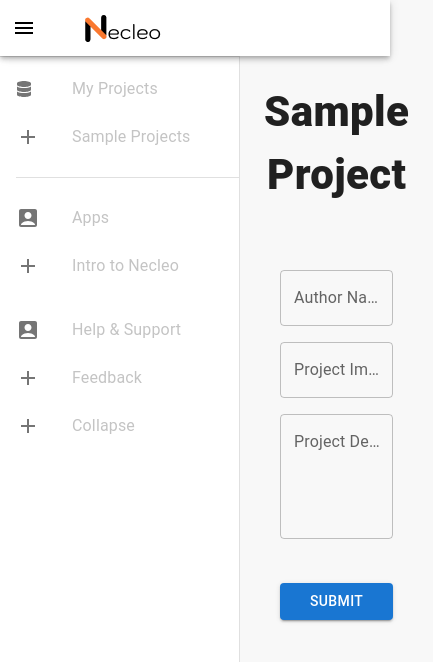
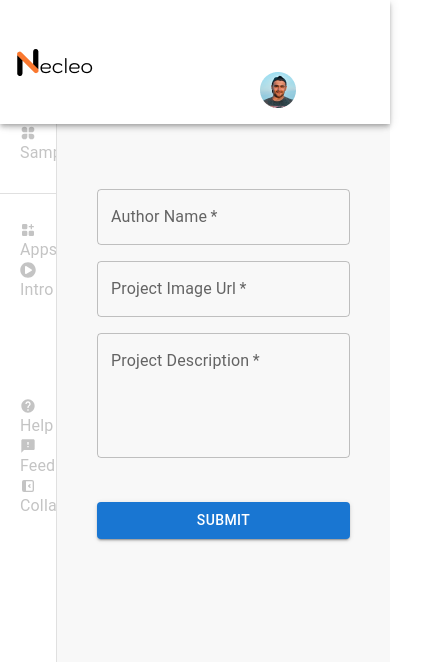
Before and after one commit to SakibAlHasan10/Necleo-Client-Site, a React (Vite) app: page /dashboard/sample-projects in a window 390 px wide. Shown: the top 662 px of the page, 433 px wide, since content can reach past the window. Built offline with nearby package versions, Linux system fonts and the light colour scheme.

Commit message:
responsive

```diff
--- a/src/Pages/addProject/AddProject.jsx
+++ b/src/Pages/addProject/AddProject.jsx
@@ -34,7 +34,7 @@ const AddProject = () => {
     }
   return (
     <Box sx={{p:3, height:"88vh"}}>
-      <Typography textAlign={"center"} sx={{ fontWeight: "800", fontSize:"42px" }}>
+      <Typography textAlign={"center"} sx={{ fontWeight: "800", fontSize:{xs:"30px",md:"42px"} }}>
       Sample Project
       </Typography>
       <Box component="form" noValidate onSubmit={handleSubmit} sx={{ mt: 8 }}>
--- a/src/Pages/dashboard/Dashboard.jsx
+++ b/src/Pages/dashboard/Dashboard.jsx
@@ -5,7 +5,6 @@ import MuiDrawer from "@mui/material/Drawer";
 import MuiAppBar from "@mui/material/AppBar";
 import Toolbar from "@mui/material/Toolbar";
 import CssBaseline from "@mui/material/CssBaseline";
-import Typography from "@mui/material/Typography";
 import Divider from "@mui/material/Divider";
 import IconButton from "@mui/material/IconButton";
 import MenuIcon from "@mui/icons-material/Menu";
@@ -13,7 +12,9 @@ import ChevronLeftIcon from "@mui/icons-material/ChevronLeft";
 import ChevronRightIcon from "@mui/icons-material/ChevronRight";
 import { Outlet } from "react-router-dom";
 import DashboardRoute from "./DashboardRoute";
-
+import { BiSolidDownArrow } from "react-icons/bi";
+import logo from "../../assets/logo.png"
+import avatar from "../../assets/Ellipse 1.png"
 const drawerWidth = 240;
 const openedMixin = (theme) => ({
   width: drawerWidth,
@@ -83,17 +84,20 @@ const Dashboard = () => {
   const [open, setOpen] = React.useState(false);
 
   const handleDrawerOpen = () => {
-    setOpen(true);
+    setOpen(!open);
   };
 
   const handleDrawerClose = () => {
     setOpen(false);
   };
+  // console.log(open)
   return (
     <Box sx={{ display: "flex" }}>
       <CssBaseline />
       <AppBar position="fixed" sx={{ bgcolor: "#fff", zIndex:{sm:1100} }} open={open}>
-        <Toolbar>
+        <Toolbar sx={{display:"flex", justifyContent:"space-between"}}>
+          <Box sx={{display:"flex", alignItems:"center"}}>
+
           <IconButton
             color="inherit"
             aria-label="open drawer"
@@ -101,11 +105,10 @@ const Dashboard = () => {
             edge="start"
             sx={{
                 zIndex:0,
-              marginRight: 5,
+              marginRight: 1,
               color: "#000",
-              ...(open
-                ? { display:"none"  }
-                : { display: { md: "none" } }),
+              display:"none",
+              ...(open && { display: "none" }),
             }}
           >
             <MenuIcon />
@@ -117,36 +120,37 @@ const Dashboard = () => {
               width: 77,
             }}
             alt="logo"
-            src="/src/assets/logo.png"
+            src={logo}
           />
-          {/* <Typography variant="h6" noWrap component="div">
-            Dashboard
-          </Typography> */}
+          </Box>
+          <div className="text-black flex items-center gap-[14px]">
+            <div>
+              <div className="flex">
+                <h4 className="text-sm text-black mr-3 pr-3 font-medium border-r-2 border-black">Free Trial</h4>
+                <p className="text-[10px] font-normal">2days left</p>
+              </div>
+              <p className="text-[#FA782F] mt-2 text-[10px] font-normal">Extend free trail</p>
+            </div>
+            <div className="flex gap-3 items-center">
+              <img src={avatar} alt="avatar" className="w-9 h-9" />
+              <BiSolidDownArrow />
+            </div>
+          </div>
         </Toolbar>
       </AppBar>
       <Drawer
       variant="permanent"
-      // open={open}
-  //   sx={{
-  //     zIndex:1300,
-  //   marginRight: 5,
-  //   color: "#000",
-  //   ...(open
-  //     ? { display:"none"  }
-  //     : { display: { md: "none" } }),
-  // }}
-    sx={{
-        zIndex:0,
-        // md:open,
-        ...(open
-              ? { display:{ sx: "block" } }
-              : { display: {sx:"none", md: "block" } })
-        // display: { xs: 'none', sm: 'block' },
-        // '& .MuiDrawer-paper': { boxSizing: 'border-box', width: drawerWidth },
-      }}
-      open
+      open={open}
+      sx={{
+      zIndex:0,
+      // zIndex:1300,
+    color: "#000",
+    ...(open
+      ? { display:"none"  }
+      : { display: { md: "block" } }),
+  }}
       >
-        <DrawerHeader>
+        <DrawerHeader sx={{color: "#000",}}>
           <IconButton onClick={handleDrawerClose}>
             {theme.direction === "rtl" ? (
               <ChevronRightIcon />
--- a/src/Pages/dashboard/DashboardRoute.jsx
+++ b/src/Pages/dashboard/DashboardRoute.jsx
@@ -6,12 +6,13 @@ import ListItem from "@mui/material/ListItem";
 import Paper from "@mui/material/Paper";
 import ListItemIcon from "@mui/material/ListItemIcon";
 import ListItemText from "@mui/material/ListItemText";
-import AccountBoxIcon from "@mui/icons-material/AccountBox";
-import { Link as RouterLink, MemoryRouter } from "react-router-dom";
+import { Link as RouterLink, MemoryRouter, NavLink } from "react-router-dom";
 import { StaticRouter } from "react-router-dom/server";
-import { Add } from "@mui/icons-material";
 import { Divider } from "@mui/material";
-import { FaDatabase } from "react-icons/fa";
+import { FaDatabase, FaPlayCircle } from "react-icons/fa";
+import { TbAppsFilled, TbLayoutSidebarLeftCollapseFilled } from "react-icons/tb";
+import { RiAppsFill } from "react-icons/ri";
+import { MdHelp, MdFeedback } from "react-icons/md";
 function Router(props) {
   const { children } = props;
   if (typeof window === "undefined") {
@@ -56,50 +57,132 @@ const DashboardRoute = () => {
   return (
     <Box sx={{ width: 360,}}>
       <Paper elevation={0}>
-        <List aria-label="main mailbox folders" sx={{ color:"#C4C4C4"}}>
-          <ListItemLink
-            to="/dashboard/my-project"
-            primary="My Projects"
-            icon={<FaDatabase className="text-[#C4C4C4]"/>}
-          />
-          <ListItemLink
-            to="/dashboard/sample-projects"
-            primary="Sample Projects"
-            icon={<Add />}
-          />
+        <List
+          aria-label="main mailbox folders"
+          sx={{ color: "#C4C4C4", mr:"30px", mx: "20px", my: "20px" }}
+        >
+          <NavLink
+            to={`/dashboard/my-project`}
+            className={({ isActive, isPending }) =>
+              isActive
+                ? "active text-[#FA782F]"
+                : isPending
+                ? "pending"
+                : "text-[#C4C4C4]"
+            }
+          >
+            {/* other code */}
+            <span className=" flex gap-[16px] md:gap-6 text-sm font-semibold items-center">
+              <FaDatabase className="w-7 h-7" />
+              My Projects
+            </span>
+          </NavLink>
+          <NavLink
+            to={`/dashboard/sample-projects`}
+            className={({ isActive, isPending }) =>
+              isActive
+                ? "active text-[#FA782F]"
+                : isPending
+                ? "pending"
+                : "text-[#C4C4C4]"
+            }
+          >
+            {/* other code */}
+            <span className=" flex gap-[16px] md:gap-6 mt-7 text-sm font-semibold items-center">
+              <RiAppsFill className="w-7 h-7" />
+              Sample Projects
+            </span>
+          </NavLink>
         </List>
-        <List sx={{ width: 350, px:2 }}>
-
-        <Divider />
+          <Divider />
+        <List
+          aria-label="main mailbox folders"
+          sx={{ color: "#C4C4C4", ml: "20px", my: "20px" }}
+        >
+          <NavLink
+            to={`/`}
+            className={({ isActive, isPending }) =>
+              isActive
+                ? "active text-[#FA782F]"
+                : isPending
+                ? "pending"
+                : "text-[#C4C4C4]"
+            }
+          >
+            {/* other code */}
+            <span className=" flex gap-[16px] md:gap-6 text-sm font-semibold items-center">
+              <TbAppsFilled className="w-7 h-7" />
+              Apps
+            </span>
+          </NavLink>
+          <NavLink
+            to={`/`}
+            className={({ isActive, isPending }) =>
+              isActive
+                ? "active text-[#FA782F]"
+                : isPending
+                ? "pending"
+                : "text-[#C4C4C4]"
+            }
+          >
+            {/* other code */}
+            <span className=" flex gap-[16px] md:gap-6 mt-7 text-sm font-semibold items-center">
+              <FaPlayCircle className="w-7 h-7" />
+              Intro to Necleo
+            </span>
+          </NavLink>
         </List>
-        <List aria-label="main mailbox folders" sx={{ color:"#C4C4C4"}}>
-          <ListItemLink
-            to="/dashboard"
-            primary="Apps"
-            icon={<AccountBoxIcon />}
-          />
-          <ListItemLink
-            to="/dashboard"
-            primary="Intro to Necleo"
-            icon={<Add />}
-          />
-        </List>
-        <List aria-label="main mailbox folders" sx={{ color:"#C4C4C4"}}>
-          <ListItemLink
-            to="/dashboard"
-            primary="Help & Support"
-            icon={<AccountBoxIcon />}
-          />
-          <ListItemLink
-            to="/dashboard"
-            primary="Feedback"
-            icon={<Add />}
-          />
-          <ListItemLink
-            to="/dashboard"
-            primary="Collapse"
-            icon={<Add />}
-          />
+        <List
+          aria-label="main mailbox folders"
+          sx={{ color: "#C4C4C4", ml: "20px", mt:"80px", }}
+        >
+          <NavLink
+            to={`/`}
+            className={({ isActive, isPending }) =>
+              isActive
+                ? "active text-[#FA782F]"
+                : isPending
+                ? "pending"
+                : "text-[#C4C4C4]"
+            }
+          >
+            {/* other code */}
+            <span className=" flex gap-[16px] md:gap-6 text-sm font-semibold items-center">
+              <MdHelp className="w-7 h-7" />
+              Help & Support
+            </span>
+          </NavLink>
+          <NavLink to={"/"}
+            className={({ isActive, isPending }) =>
+              isActive
+                ? "active text-[#FA782F]"
+                : isPending
+                ? "pending"
+                : "text-[#C4C4C4]"
+            }
+          >
+            {/* other code */}
+            <span className=" flex gap-[16px] md:gap-6 mt-7 text-sm font-semibold items-center">
+              <MdFeedback className="w-7 h-7" />
+              Feedback
+            </span>
+          </NavLink>
+          <NavLink
+            to={`/`}
+            className={({ isActive, isPending }) =>
+              isActive
+                ? "active text-[#FA782F]"
+                : isPending
+                ? "pending"
+                : "text-[#000]"
+            }
+          >
+            {/* other code */}
+            <span className=" flex gap-[16px] md:gap-6 mt-7 text-sm font-semibold items-center">
+              <TbLayoutSidebarLeftCollapseFilled  className="w-7 h-7" />
+              Collapse
+            </span>
+          </NavLink>
         </List>
       </Paper>
     </Box>
--- a/src/Pages/myProjects/MyProjects.jsx
+++ b/src/Pages/myProjects/MyProjects.jsx
@@ -40,9 +40,9 @@ return (
         }
     </div>
 
-        <div className="text-center w-[404px] h-[265px] p-[22px] bg-white rounded-[10px] mb-14">
+        <div className="text-center w-[300px] md:w-[404px] h-[265px] p-[22px] bg-white rounded-[10px] mb-14">
             <Link to={"/dashboard/sample-projects"}>
-            <div className="bg-[#fa782f66] w-[360px] h-[180px] rounded-[10px]">
+            <div className="bg-[#fa782f66] w-[260px] md:w-[360px] h-[180px] rounded-[10px]">
                 <div className="flex justify-center items-center h-full">
                 <img src={img} alt="sample project" className="w-[53px] h-[53px]" />
                 </div>
--- a/src/Pages/myProjects/MyProjectsDetails.jsx
+++ b/src/Pages/myProjects/MyProjectsDetails.jsx
@@ -52,7 +52,7 @@ const MyProjectsDetails = () => {
   return (
     <div className="p-7">
       <div>
-        <img src={download_url} alt="" className="w-8/12 h-full rounded-xl" />
+        <img src={download_url} alt="" className="w-full md:w-8/12 h-full rounded-xl" />
         <div className="gap-10 flex mt-6">
           <Link to={`/dashboard/update/${_id}`}>
             <Button variant="contained">Update Project</Button>
--- a/src/Pages/projectsDetails/ProjectsDetails.jsx
+++ b/src/Pages/projectsDetails/ProjectsDetails.jsx
@@ -22,7 +22,7 @@ const ProjectsDetails = () => {
     return (
         <div className="p-7">
             <div>
-                <img src={download_url} alt="" className="w-8/12 h-full rounded-xl" />
+                <img src={download_url} alt="" className="w-full md:w-8/12 h-full rounded-xl" />
                 <h4 className="text-2xl font-bold mt-6">{author}</h4>
             </div>
         </div>
--- a/src/Pages/updateProject/UpdateProject.jsx
+++ b/src/Pages/updateProject/UpdateProject.jsx
@@ -50,7 +50,7 @@ const UpdateProduct = () => {
     }
   return (
     <Box sx={{p:3, height:"88vh"}}>
-      <Typography textAlign={"center"} sx={{ fontWeight: "800", fontSize:"42px" }}>
+      <Typography textAlign={"center"} sx={{ fontWeight: "800", fontSize:{xs:"30px",md:"42px"} }}>
       Update Project
       </Typography>
       <Box component="form" noValidate onSubmit={handleSubmit} sx={{ mt: 8 }}>
```
Also changed, not shown: src/assets/Ellipse 1.png (added).
